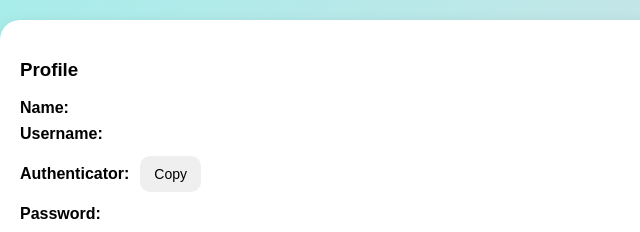
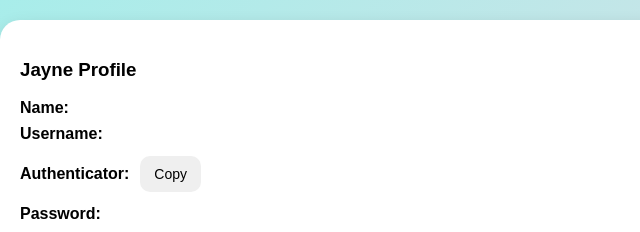
Before and after one commit to housecraze/IG-2fa, a plain HTML site: page index.html in a window 1280 px wide. Shown: the top 232 px of the page, 0-640 px from the left. Drawn offline with Linux system fonts and the light colour scheme; no server answers.

Commit message:
Update index.html

```diff
--- a/index.html
+++ b/index.html
@@ -141,7 +141,7 @@
 </head>
 <body>
   <div class="container">
-    <h3>Profile</h3>
+    <h3>Jayne Profile</h3>
 
     <div class="field"><label>Name:</label><span id="name"></span>
     </div>
```
